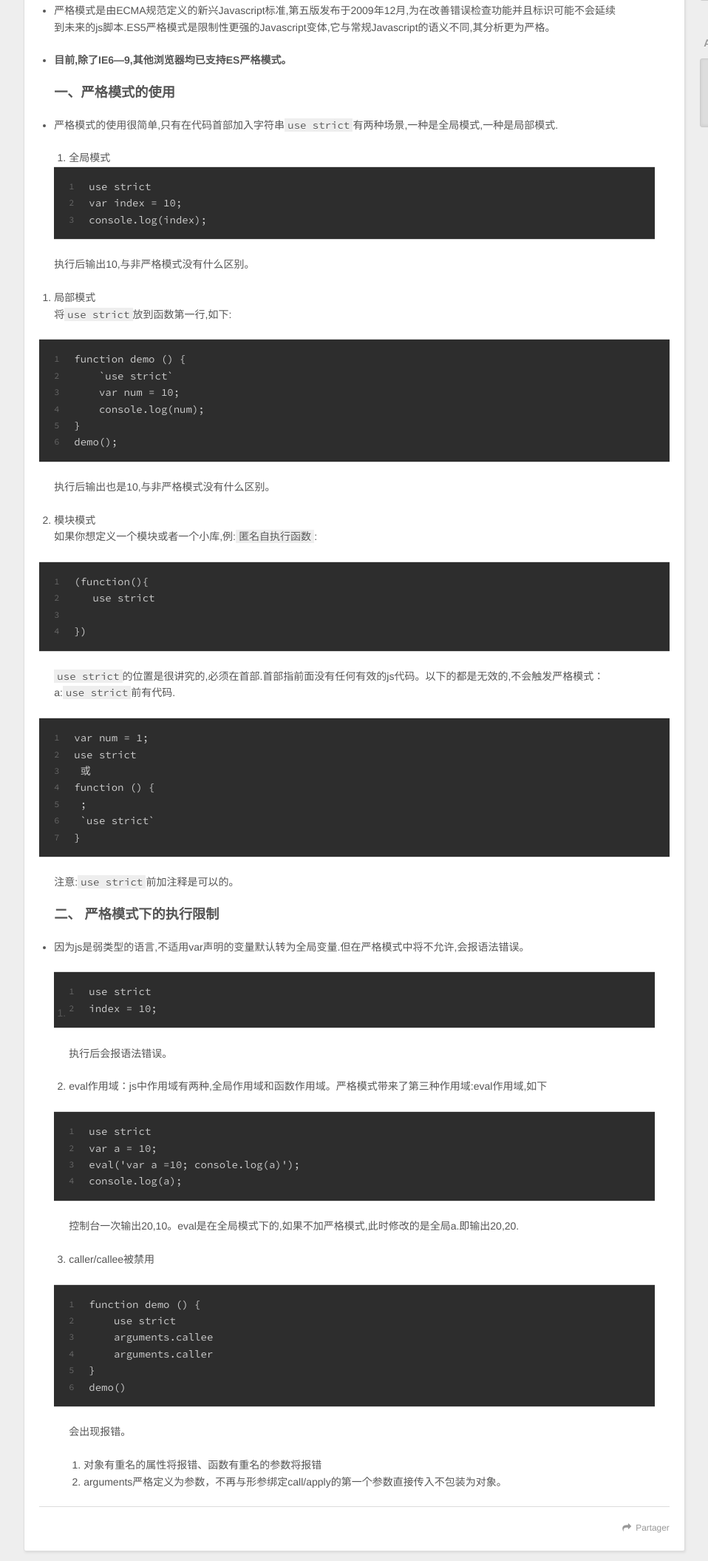
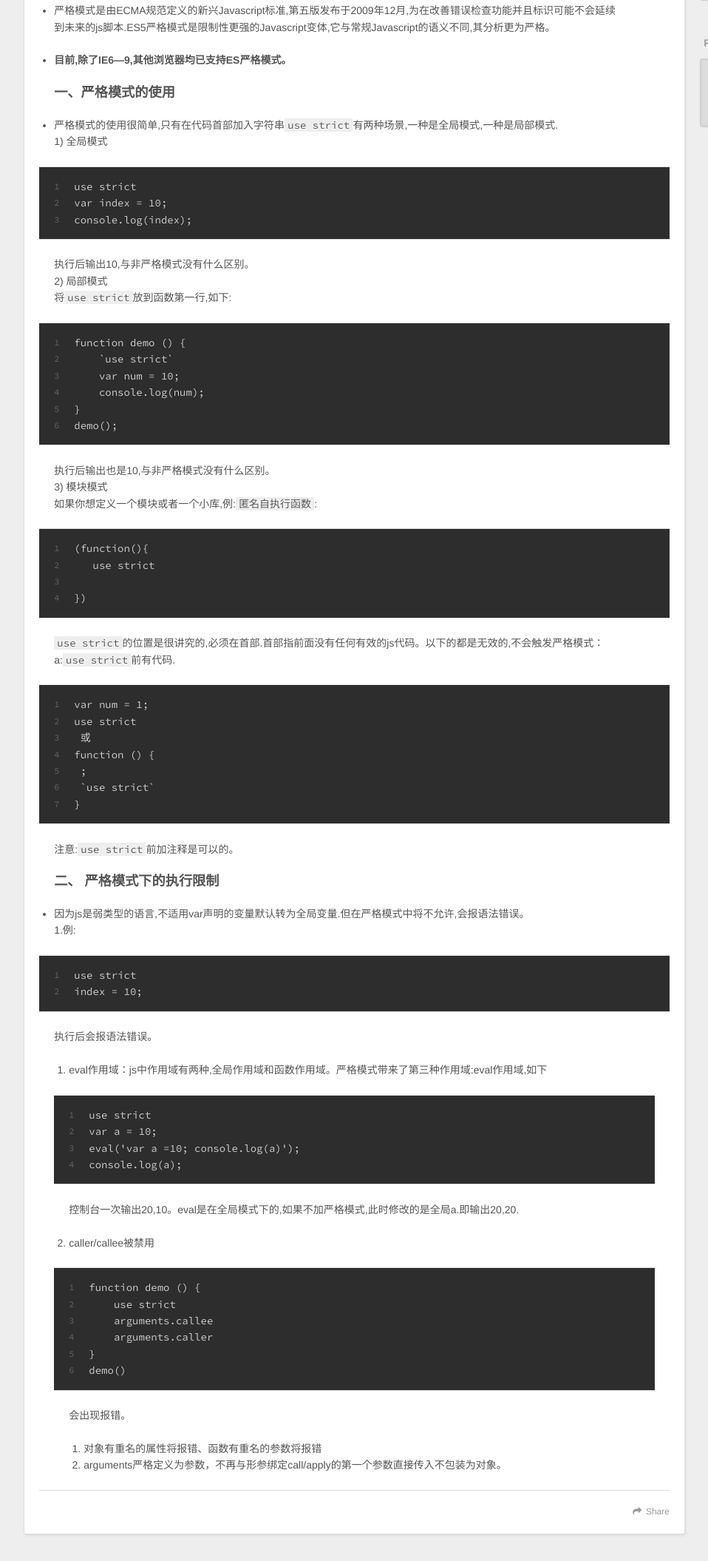
Before and after one commit to wlgz/wlgz.github.io, a plain HTML site: page index.html in a window 1280 px wide. Shown: the part 450-2560 px from the top of the page at 74% size, without its empty margins (8-966 px from the left). Drawn offline with nearby package versions, Linux system fonts and the light colour scheme.

Commit message:
Site updated: 2016-11-16 19:25:50

```diff
--- a/index.html
+++ b/index.html
@@ -48,9 +48,9 @@
       </nav>
       <nav id="sub-nav">
 
-          <a id="nav-rss-link" class="nav-icon" href="/atom.xml" title="Flux RSS"></a>
+          <a id="nav-rss-link" class="nav-icon" href="/atom.xml" title="RSS Feed"></a>
 
-        <a id="nav-search-btn" class="nav-icon" title="Rechercher"></a>
+        <a id="nav-search-btn" class="nav-icon" title="Search"></a>
       </nav>
       <div id="search-form-wrap">
         <form action="//google.com/search" method="get" accept-charset="UTF-8" class="search-form"><input type="search" name="q" results="0" class="search-form-input" placeholder="Search"><button type="submit" class="search-form-submit">&#xF002;</button><input type="hidden" name="sitesearch" value="http://yoursite.com"></form>
@@ -89,32 +89,20 @@
 <h3 id="一、严格模式的使用"><a href="#一、严格模式的使用" class="headerlink" title="一、严格模式的使用"></a>一、严格模式的使用</h3></li>
 </ul>
 <ul>
-<li><p>严格模式的使用很简单,只有在代码首部加入字符串<code>use strict</code>有两种场景,一种是全局模式,一种是局部模式.</p>
-<ol>
-<li>全局模式<figure class="highlight plain"><table><tr><td class="gutter"><pre><div class="line">1</div><div class="line">2</div><div class="line">3</div></pre></td><td class="code"><pre><div class="line">use strict</div><div class="line">var index = 10;</div><div class="line">console.log(index);</div></pre></td></tr></table></figure>
-</li>
-</ol>
-<p>执行后输出10,与非严格模式没有什么区别。</p>
-</li>
-</ul>
-<ol>
-<li><p>局部模式<br>将<code>use strict</code>放到函数第一行,如下:</p>
+<li><p>严格模式的使用很简单,只有在代码首部加入字符串<code>use strict</code>有两种场景,一种是全局模式,一种是局部模式.<br>1) 全局模式</p>
+<figure class="highlight plain"><table><tr><td class="gutter"><pre><div class="line">1</div><div class="line">2</div><div class="line">3</div></pre></td><td class="code"><pre><div class="line">use strict</div><div class="line">var index = 10;</div><div class="line">console.log(index);</div></pre></td></tr></table></figure>
+<p>执行后输出10,与非严格模式没有什么区别。<br>2) 局部模式<br>将<code>use strict</code>放到函数第一行,如下:</p>
 <figure class="highlight plain"><table><tr><td class="gutter"><pre><div class="line">1</div><div class="line">2</div><div class="line">3</div><div class="line">4</div><div class="line">5</div><div class="line">6</div></pre></td><td class="code"><pre><div class="line">function demo () &#123;</div><div class="line">    `use strict`</div><div class="line">    var num = 10;</div><div class="line">    console.log(num);</div><div class="line">&#125;</div><div class="line">demo();</div></pre></td></tr></table></figure>
-<p>执行后输出也是10,与非严格模式没有什么区别。</p>
-</li>
-<li><p>模块模式<br>如果你想定义一个模块或者一个小库,例:<code>匿名自执行函数</code>:</p>
-<figure class="highlight plain"><table><tr><td class="gutter"><pre><div class="line">1</div><div class="line">2</div><div class="line">3</div><div class="line">4</div></pre></td><td class="code"><pre><div class="line">(function()&#123;</div><div class="line">   use strict</div><div class="line"></div><div class="line">&#125;)</div></pre></td></tr></table></figure>
+<p>执行后输出也是10,与非严格模式没有什么区别。<br>3) 模块模式<br> 如果你想定义一个模块或者一个小库,例:<code>匿名自执行函数</code>:</p>
+ <figure class="highlight plain"><table><tr><td class="gutter"><pre><div class="line">1</div><div class="line">2</div><div class="line">3</div><div class="line">4</div></pre></td><td class="code"><pre><div class="line">(function()&#123;</div><div class="line">   use strict</div><div class="line"></div><div class="line">&#125;)</div></pre></td></tr></table></figure>
 <p><code>use strict</code>的位置是很讲究的,必须在首部.首部指前面没有任何有效的js代码。以下的都是无效的,不会触发严格模式：<br>a:<code>use strict</code>前有代码.</p>
-<figure class="highlight plain"><table><tr><td class="gutter"><pre><div class="line">1</div><div class="line">2</div><div class="line">3</div><div class="line">4</div><div class="line">5</div><div class="line">6</div><div class="line">7</div></pre></td><td class="code"><pre><div class="line">var num = 1;</div><div class="line">use strict</div><div class="line"> 或</div><div class="line">function () &#123;</div><div class="line"> ;</div><div class="line"> `use strict`</div><div class="line">&#125;</div></pre></td></tr></table></figure>
+ <figure class="highlight plain"><table><tr><td class="gutter"><pre><div class="line">1</div><div class="line">2</div><div class="line">3</div><div class="line">4</div><div class="line">5</div><div class="line">6</div><div class="line">7</div></pre></td><td class="code"><pre><div class="line">var num = 1;</div><div class="line">use strict</div><div class="line"> 或</div><div class="line">function () &#123;</div><div class="line"> ;</div><div class="line"> `use strict`</div><div class="line">&#125;</div></pre></td></tr></table></figure>
 <p>注意:<code>use strict</code>前加注释是可以的。</p>
 <h3 id="二、-严格模式下的执行限制"><a href="#二、-严格模式下的执行限制" class="headerlink" title="二、 严格模式下的执行限制"></a>二、 严格模式下的执行限制</h3></li>
-</ol>
-<ul>
-<li><p>因为js是弱类型的语言,不适用var声明的变量默认转为全局变量.但在严格模式中将不允许,会报语法错误。</p>
+<li><p>因为js是弱类型的语言,不适用var声明的变量默认转为全局变量.但在严格模式中将不允许,会报语法错误。<br>1.例:</p>
+   <figure class="highlight plain"><table><tr><td class="gutter"><pre><div class="line">1</div><div class="line">2</div></pre></td><td class="code"><pre><div class="line">use strict</div><div class="line">index = 10;</div></pre></td></tr></table></figure>
+<p>   执行后会报语法错误。</p>
 <ol>
-<li><figure class="highlight plain"><table><tr><td class="gutter"><pre><div class="line">1</div><div class="line">2</div></pre></td><td class="code"><pre><div class="line">use strict</div><div class="line">index = 10;</div></pre></td></tr></table></figure>
-<p>执行后会报语法错误。</p>
-</li>
 <li><p>eval作用域：js中作用域有两种,全局作用域和函数作用域。严格模式带来了第三种作用域:eval作用域,如下</p>
 <figure class="highlight plain"><table><tr><td class="gutter"><pre><div class="line">1</div><div class="line">2</div><div class="line">3</div><div class="line">4</div></pre></td><td class="code"><pre><div class="line">use strict</div><div class="line">var a = 10;</div><div class="line">eval(&apos;var a =10; console.log(a)&apos;);</div><div class="line">console.log(a);</div></pre></td></tr></table></figure>
 <p> 控制台一次输出20,10。eval是在全局模式下的,如果不加严格模式,此时修改的是全局a.即输出20,20.</p>
@@ -134,7 +122,7 @@
 
     </div>
     <footer class="article-footer">
-      <a data-url="http://yoursite.com/2016/11/16/javascript严格模式/" data-id="civkswsqc0000xwrk7igd7m7z" class="article-share-link">Partager</a>
+      <a data-url="http://yoursite.com/2016/11/16/javascript严格模式/" data-id="civkswsqc0000xwrk7igd7m7z" class="article-share-link">Share</a>
 
 
     </footer>
@@ -179,7 +167,7 @@
 
     </div>
     <footer class="article-footer">
-      <a data-url="http://yoursite.com/2016/10/04/css各种居中/" data-id="civkswsri0001xwrkol4w39w2" class="article-share-link">Partager</a>
+      <a data-url="http://yoursite.com/2016/10/04/css各种居中/" data-id="civkswsri0001xwrkol4w39w2" class="article-share-link">Share</a>
 
 
     </footer>
@@ -233,7 +221,7 @@
 
     </div>
     <footer class="article-footer">
-      <a data-url="http://yoursite.com/2016/10/04/git使用入门/" data-id="civkswsrk0002xwrkk51bv3r5" class="article-share-link">Partager</a>
+      <a data-url="http://yoursite.com/2016/10/04/git使用入门/" data-id="civkswsrk0002xwrkk51bv3r5" class="article-share-link">Share</a>
 
 
     </footer>
@@ -268,7 +256,7 @@
 
 
   <div class="widget-wrap">
-    <h3 class="widget-title">Articles récents</h3>
+    <h3 class="widget-title">Recent Posts</h3>
     <div class="widget">
       <ul>
 
@@ -297,7 +285,7 @@
   <div class="outer">
     <div id="footer-info" class="inner">
       &copy; 2016 John Doe<br>
-      Propulsé by <a href="http://hexo.io/" target="_blank">Hexo</a>
+      Powered by <a href="http://hexo.io/" target="_blank">Hexo</a>
     </div>
   </div>
 </footer>
```
Also changed, not shown: 2016/10/04/css各种居中/index.html (+7 -7 lines), 2016/10/04/git使用入门/index.html (+6 -6 lines), 2016/11/16/javascript严格模式/index.html (+16 -28 lines), archives/2016/10/index.html (+4 -4 lines), archives/2016/11/index.html (+4 -4 lines), archives/2016/index.html (+4 -4 lines), archives/index.html (+4 -4 lines).
